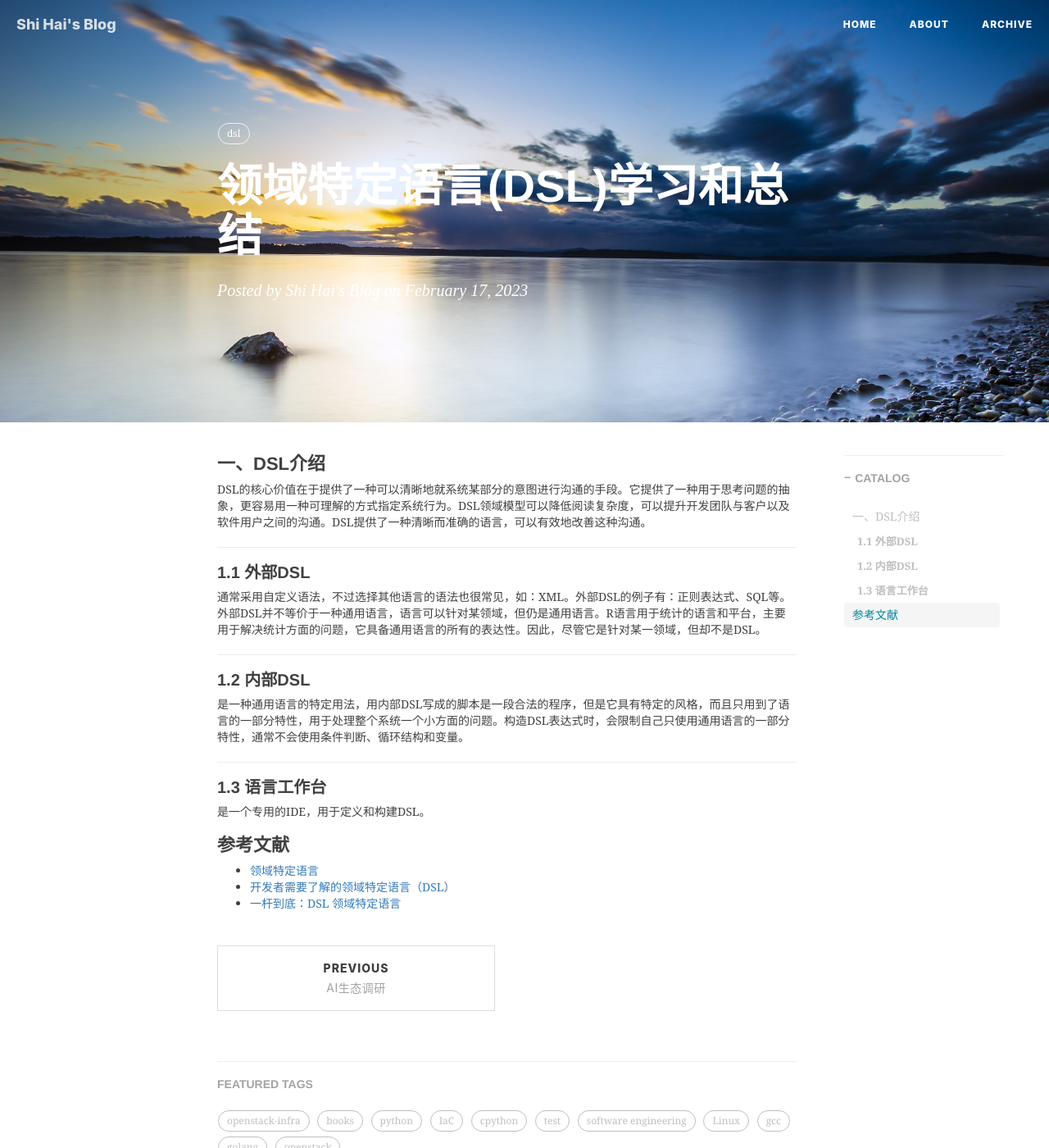
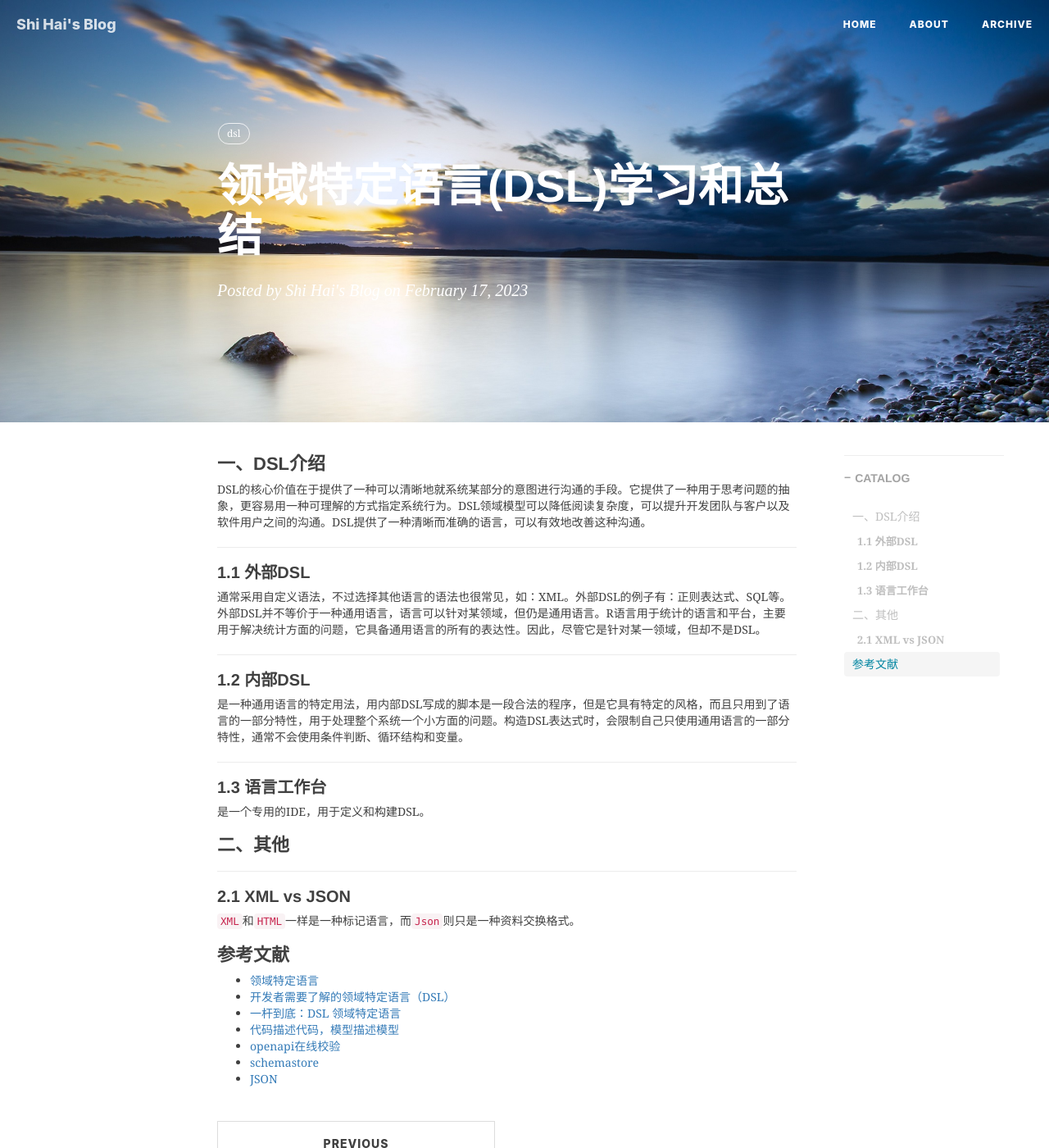
Before and after one commit to shihai1991/shihai1991.github.io, a Jekyll site: the page built from _posts/2023-02-17-领域特定语言学习总结.md, in a window 1280 px wide and 1400 px high. Shown: the whole window at 82% size. Built offline with Jekyll 4.4.1, drawn with Linux system fonts in a browser that asks for light colours; nearby versions of some CDN libraries; comment, search, counter and statistics services are not loaded.

Commit message:
Update 2023-02-17-领域特定语言学习总结.md

```diff
--- a/_posts/2023-02-17-领域特定语言学习总结.md
+++ b/_posts/2023-02-17-领域特定语言学习总结.md
@@ -20,7 +20,15 @@ DSL的核心价值在于提供了一种可以清晰地就系统某部分的意
 ## 1.3 语言工作台
 是一个专用的IDE，用于定义和构建DSL。
 
+# 二、其他
+## 2.1 XML vs JSON
+`XML`和`HTML`一样是一种标记语言，而`Json`则只是一种资料交换格式。
+
 # 参考文献
 - [领域特定语言](https://book.douban.com/subject/21964984/)
 - [开发者需要了解的领域特定语言（DSL）](https://juejin.cn/post/6844904082428149773)
 - [一杆到底：DSL 领域特定语言](https://developer.aliyun.com/article/885778)
+- [代码描述代码，模型描述模型](https://www.phodal.com/blog/modeling-for-code/)
+- [openapi在线校验](https://editor.swagger.io/)
+- [schemastore](https://www.schemastore.org/json/)
+- [JSON](https://zh.wikipedia.org/zh-tw/JSON)
```
